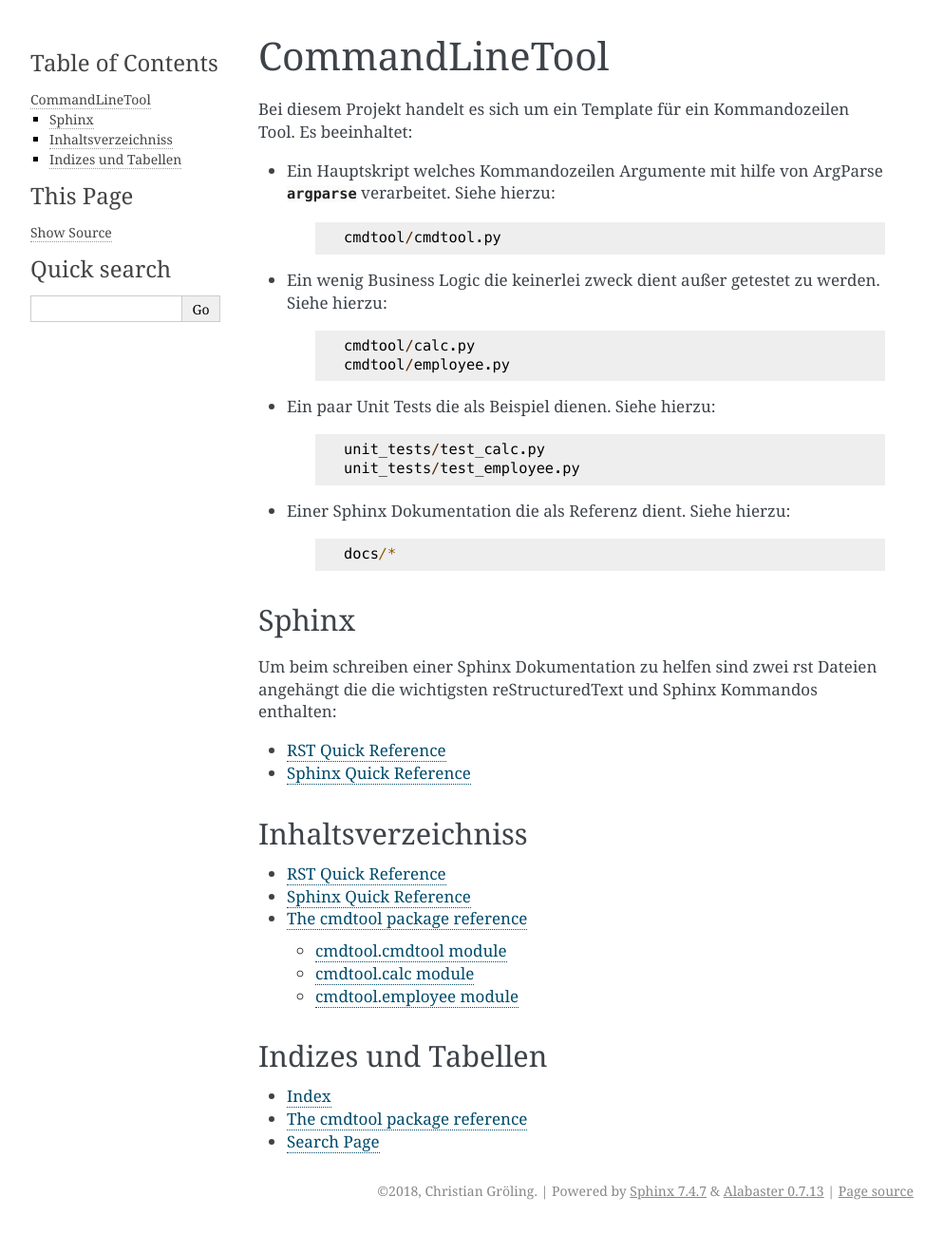
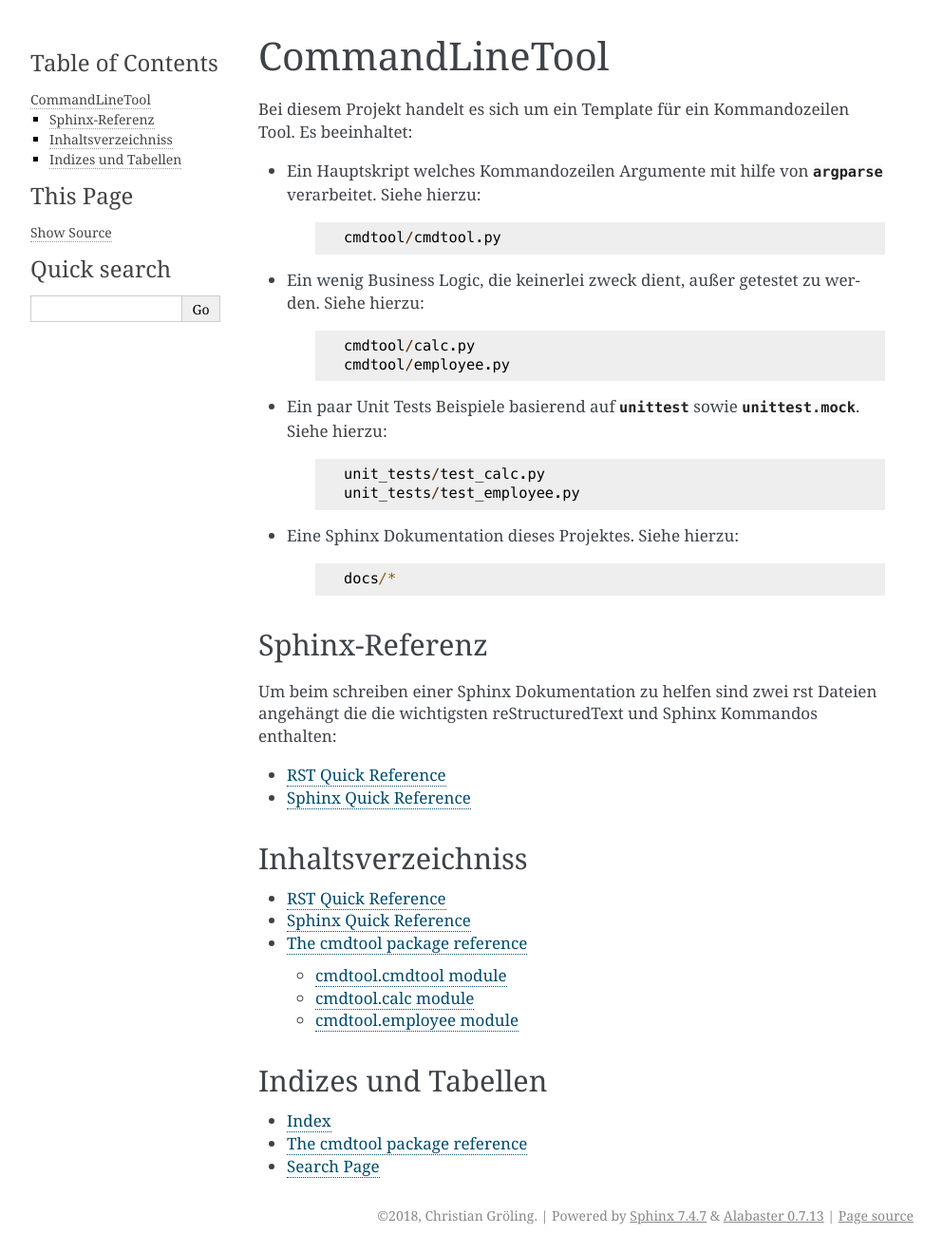
Before and after one commit to DocDilbert/PythonTemplates, a Sphinx documentation site: the page built from CommandLineTool/docs/index.rst, in a window 1280 px wide. Shown: the whole page at 95% size, without its empty margins (148-1141 px from the left). Built offline with Sphinx 7.4.7, drawn with Linux system fonts in a browser that asks for light colours; before the commit the page ends 1293 px from its top, so only the background shows below that.

Commit message:
Better structure

```diff
--- a/CommandLineTool/docs/index.rst
+++ b/CommandLineTool/docs/index.rst
@@ -7,27 +7,27 @@ CommandLineTool
 ======================================================
 Bei diesem Projekt handelt es sich um ein Template für ein Kommandozeilen Tool. Es beeinhaltet:
 
-* Ein Hauptskript welches Kommandozeilen Argumente mit hilfe von ArgParse :py:class:`argparse` verarbeitet. Siehe hierzu:
+* Ein Hauptskript welches Kommandozeilen Argumente mit hilfe von :py:mod:`argparse` verarbeitet. Siehe hierzu:
     .. code-block:: c
 
         cmdtool/cmdtool.py
-* Ein wenig Business Logic die keinerlei zweck dient außer getestet zu werden. Siehe hierzu:
+* Ein wenig Business Logic, die keinerlei zweck dient, außer getestet zu werden. Siehe hierzu:
     .. code-block:: c
 
         cmdtool/calc.py
         cmdtool/employee.py
-* Ein paar Unit Tests die als Beispiel dienen. Siehe hierzu:
+* Ein paar Unit Tests Beispiele basierend auf :py:mod:`unittest` sowie :py:mod:`unittest.mock`. Siehe hierzu:
     .. code-block:: c
 
         unit_tests/test_calc.py
         unit_tests/test_employee.py
-* Einer Sphinx Dokumentation die als Referenz dient. Siehe hierzu:
+* Eine Sphinx Dokumentation dieses Projektes. Siehe hierzu:
     .. code-block:: c
 
         docs/*
 
-Sphinx
-------
+Sphinx-Referenz
+---------------
 Um beim schreiben einer Sphinx Dokumentation zu helfen sind zwei rst Dateien
 angehängt die die wichtigsten reStructuredText und Sphinx Kommandos enthalten:
 
```
Also changed, not shown: 1 other file.
